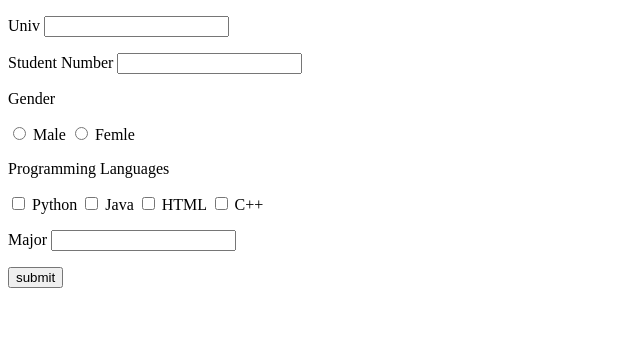
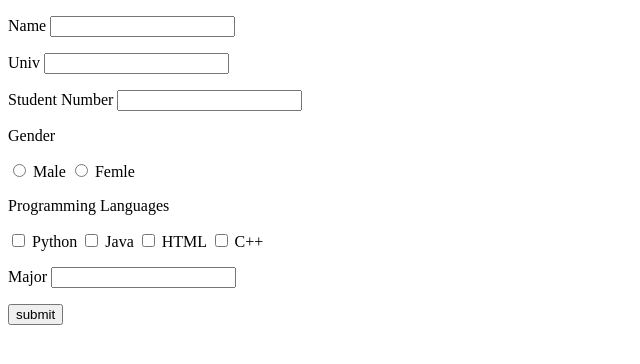
Before and after one commit to CSID-DGU/2022-1-OSSPrac-winner-8, a Flask app: page / in a window 1280 px wide. Shown: the top 364 px of the page, without its empty margins (0-640 px from the left). Run offline with Flask 2, Linux system fonts and the light colour scheme.

Commit message:
Update input_info.html

```diff
--- a/HW#5/app/templates/input_info.html
+++ b/HW#5/app/templates/input_info.html
@@ -3,7 +3,7 @@
    <body>
 
       <form action = "/result" method = "POST">
-
+         <p>Name <input type = "text" name = "Name" /></p>
          <p>Univ <input type = "text" name = "Univ" /></p>
          <p>Student Number <input type = "number" name = "Student Number" /></p>
 
```
